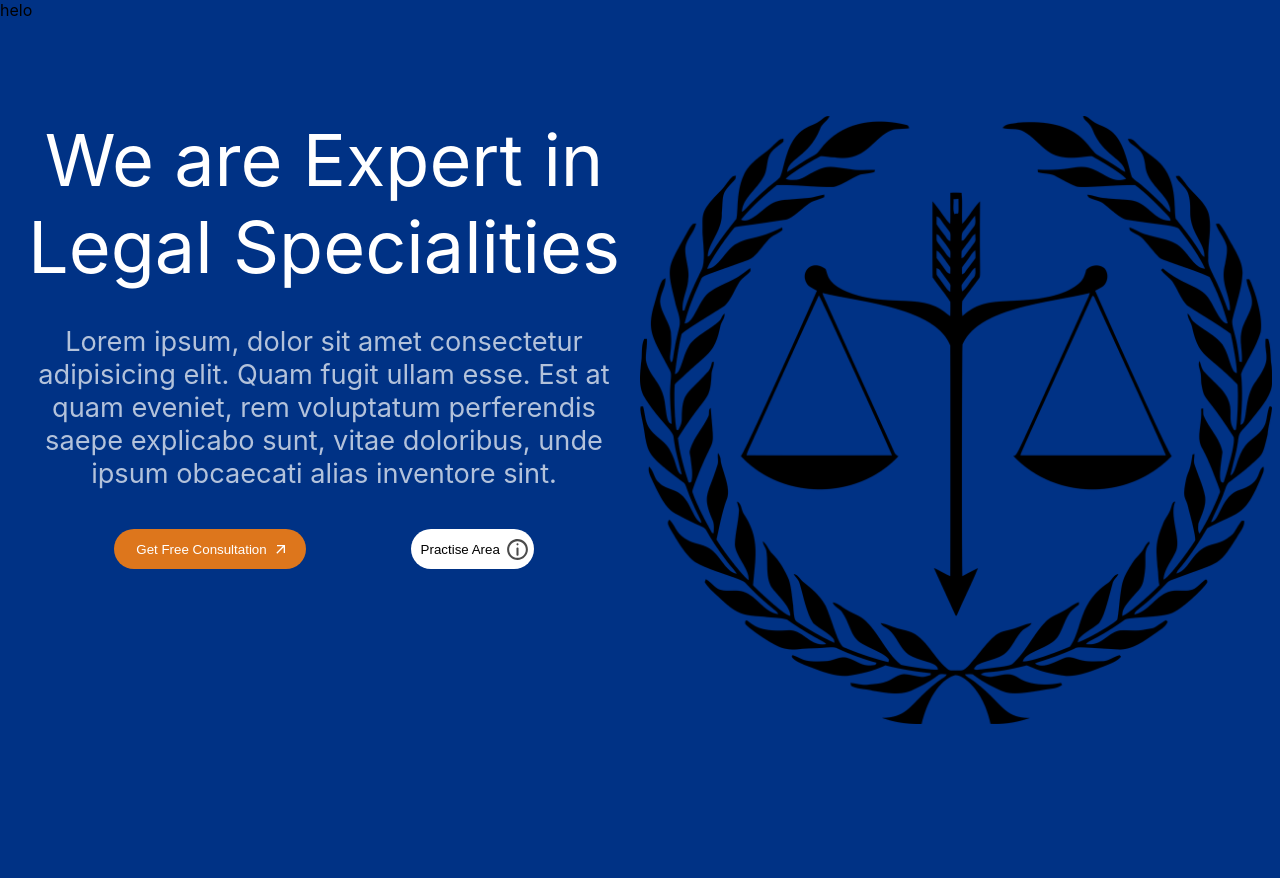
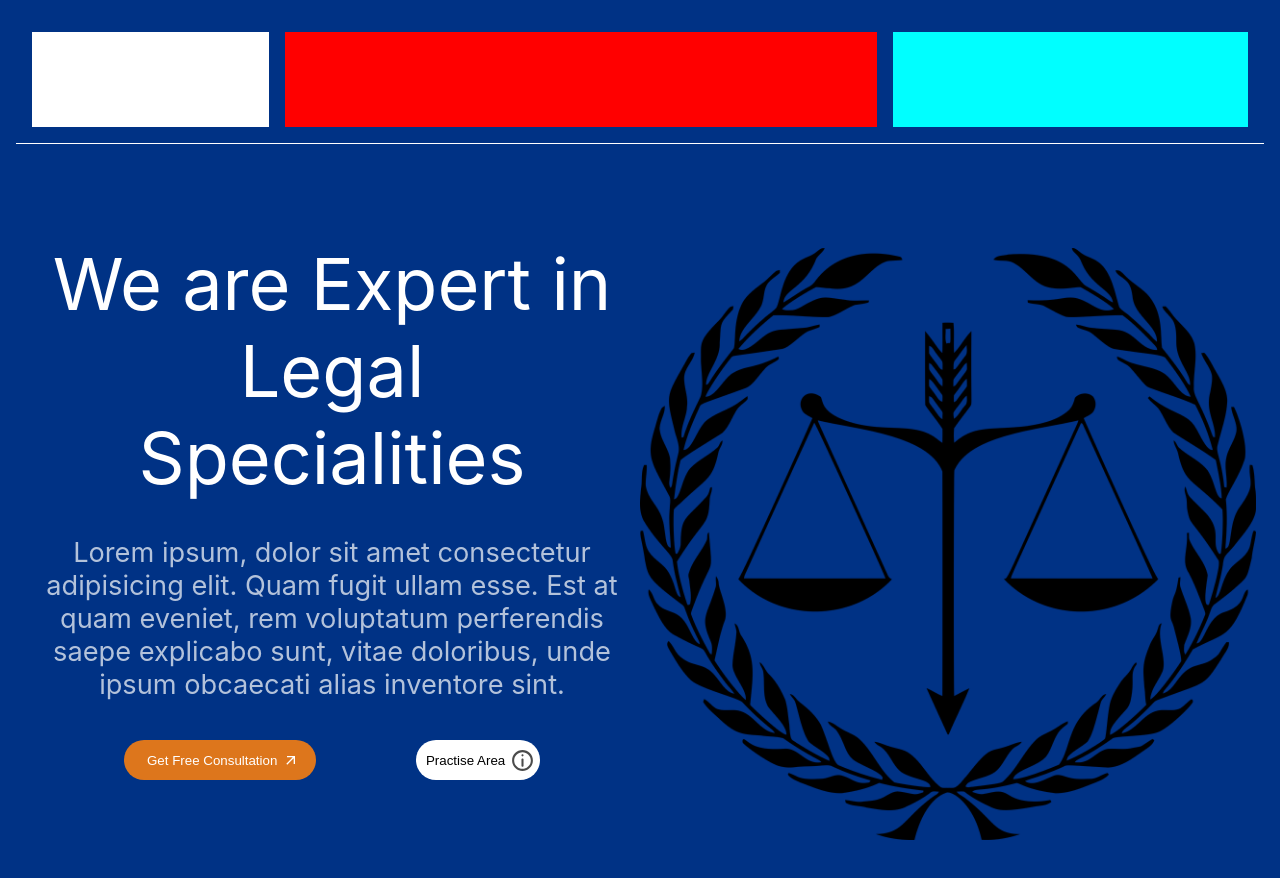
Before and after one commit to prettycoolvariables/CaseCracker, a React (Create React App) app: page / in a window 1280 px wide. Shown: the top 878 px of the page. Before the commit the page ends 820 px from the top, so only its background shows below. Built offline with nearby package versions, Linux system fonts and the light colour scheme.

Commit message:
made the structure of the navbar

```diff
--- a/src/Frontend/components/navigationBar.js
+++ b/src/Frontend/components/navigationBar.js
@@ -2,7 +2,15 @@ import "../style/navigationBar.css"
 const NavigationBar = () => {
     return (
         <div className="navigationBar-container">
-            helo
+            <div className="navigation-title">
+
+            </div>
+            <div className="navigation-components">
+
+            </div>
+            <div className="about-buttons">
+
+            </div>
         </div>
      );
 }
--- a/src/Frontend/style/navigationBar.css
+++ b/src/Frontend/style/navigationBar.css
@@ -0,0 +1,26 @@
+.navigationBar-container{
+    height: 8rem;
+    width: 100%;
+    box-sizing: border-box;
+    border-bottom: solid 1px white;
+    padding: 1rem;
+    display: flex;
+    align-items: center;
+    justify-content: center;
+    gap: 1rem;
+}
+.navigation-title{
+    height: 100%;
+    width: 20%;
+    background-color: white;
+}
+.navigation-components{
+    height: 100%;
+    width: 50%;
+    background-color: red;
+}
+.about-buttons{
+    height: 100%;
+    width: 30%;
+    background-color: aqua;
+}
--- a/src/index.css
+++ b/src/index.css
@@ -6,6 +6,7 @@ body {
   -webkit-font-smoothing: antialiased;
   -moz-osx-font-smoothing: grayscale;
   background-color: #003285;
+  padding: 1rem;
 }
 
 code {
```
